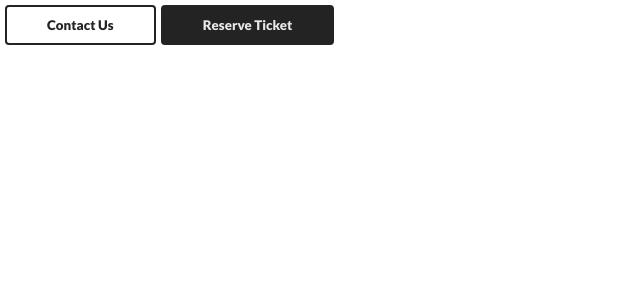
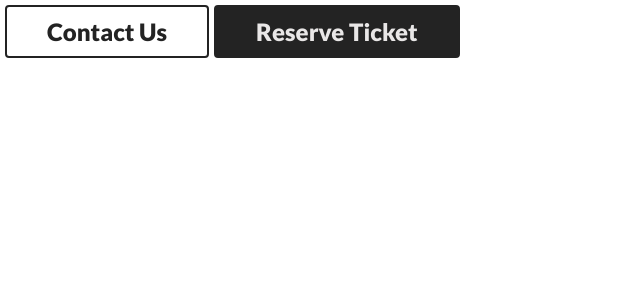
Before and after one commit to RodBrowning/Travel-Agency, a React (Create React App) app: page / in a window 1280 px wide. Shown: the top 300 px of the page, without its empty margins (0-640 px from the left). Built offline with nearby package versions, Linux system fonts and the light colour scheme.

Commit message:
Define button size

```diff
--- a/src/scss/_buttons.scss
+++ b/src/scss/_buttons.scss
@@ -1,10 +1,12 @@
 @use './variables/colors';
+@use './variables/sizes';
 
 .btn {
    border: 2px solid colors.$bg-tertiary;
    font-weight: 900;
    border-radius: 4px;
    padding: 10px 40px;
+   font-size: sizes.$button-font-size;
    &-primary {
       @extend .btn;
       background-color: transparent;
--- a/src/scss/variables/_sizes.scss
+++ b/src/scss/variables/_sizes.scss
@@ -1,2 +1,3 @@
 $regular-text-title-font-size: 1.2rem;
 $regular-text-font-size: 1rem;
+$button-font-size: 1.5rem;
```
